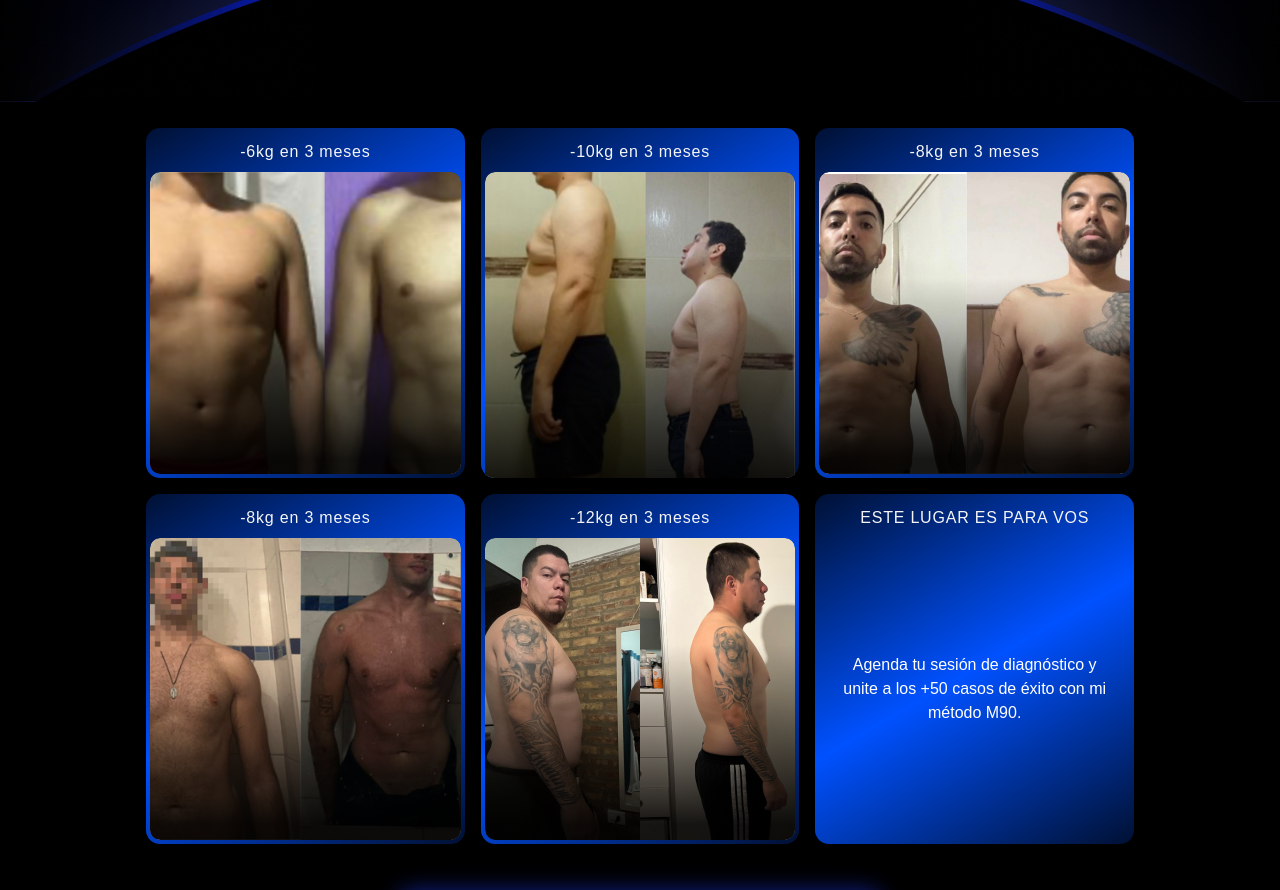
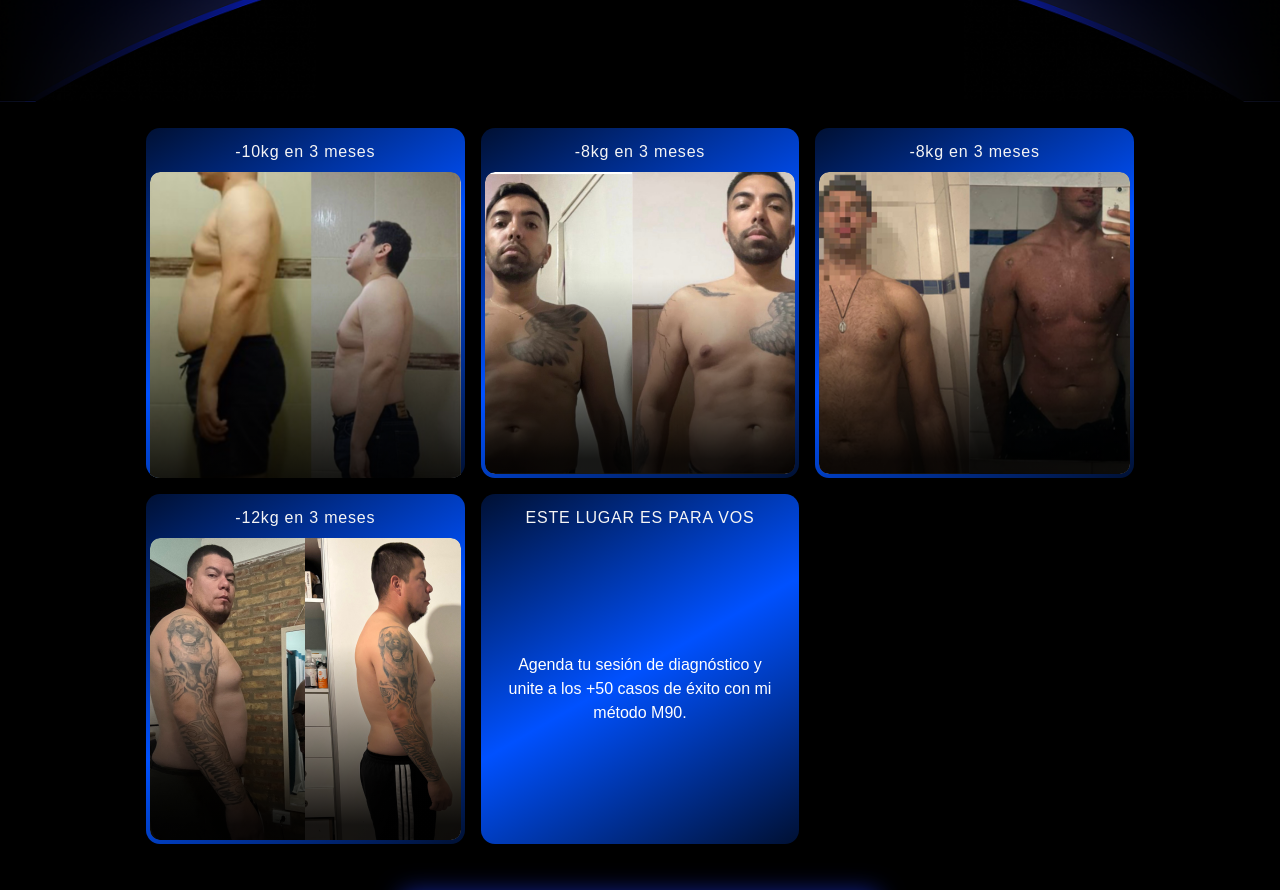
Before and after one commit to tomascosta2/manu-nunez, a Next.js app: page / in a window 1280 px wide. Shown: the part 1500-2390 px from the top of the page. Built offline with nearby package versions, Linux system fonts and the light colour scheme.

Commit message:
Quitar primer testimonio de landing y thankyou
Elimina testimonio-1 (-6kg) de las dos grillas; quedan 4 casos
con resultados más fuertes.

```diff
--- a/src/app/page.tsx
+++ b/src/app/page.tsx
@@ -29,10 +29,6 @@ export default function Home() {
       : "Si sos un hombre con un trabajo sedentario te voy a ayudar a bajar de 5 a 15 kg en 3 meses O TE DEVUELVO LO INVERTIDO";
 
   const testimonials = [
-    {
-      weight: "-6kg en 3 meses",
-      img: "/images/testimonios/testimonio-1.png",
-    },
     {
       weight: "-10kg en 3 meses",
       img: "/images/testimonios/testimonio-2.png",
--- a/src/app/pages/thankyou/page.tsx
+++ b/src/app/pages/thankyou/page.tsx
@@ -285,7 +285,6 @@ export default function ThankYou() {
         {/* Social proof compacto arriba del fold */}
         <div className="grid md:grid-cols-3 gap-4 mt-8">
           {[
-            { txt: "-6 KG en 3 Meses", img: "/images/testimonios/testimonio-1.png" },
             { txt: "-10 KG en 3 Meses", img: "/images/testimonios/testimonio-2.png" },
             { txt: "-8 KG en 3 Meses", img: "/images/testimonios/testimonio-3.png" },
             { txt: "-8 KG en 3 Meses", img: "/images/testimonios/testimonio-4.png" },
```
